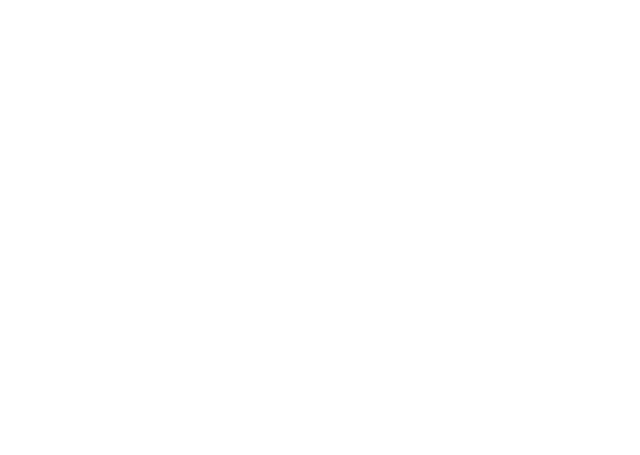
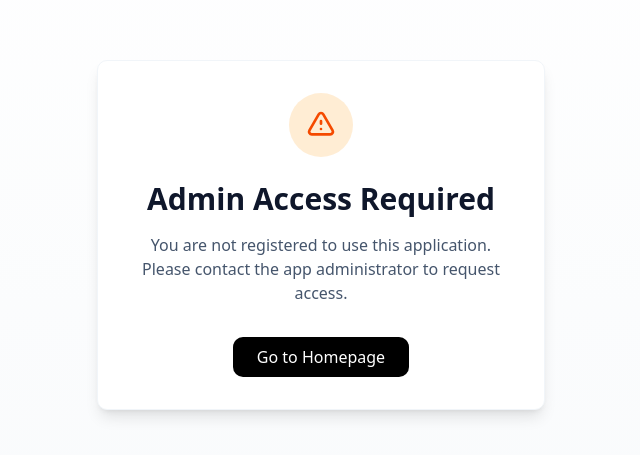
Before and after one commit to sonalghinaiya/mern-stackcart, a React (Vite) app in the folder admin/: page /unauthorized in a window 1280 px wide. Before the commit this address had no page. Shown: the part 165-620 px from the top of the page, without its empty margins (319-959 px from the left). Built offline with nearby package versions, Linux system fonts and the light colour scheme.

Commit message:
feat(admin): add unauthorized access page for non-admin users

```diff
--- a/admin/src/App.jsx
+++ b/admin/src/App.jsx
@@ -8,6 +8,7 @@
 import Products from "./pages/product/Product";
 import AddProduct from "./pages/product/AddProduct";
 import EditProduct from "./pages/product/EditProduct";
+import Unauthorized from "./pages/Unauthorized";
 
 function App() {
   const token = localStorage.getItem("token");
@@ -17,14 +18,26 @@
       <Route
         path="/"
         element={
-          token && user?.role === "admin" ? (
+          !token ? (
+            <Navigate to="/auth/login" />
+          ) : user?.role === "admin" ? (
             <Navigate to="/admin/dashboard" />
           ) : (
-            <Navigate to="/auth/login" />
+            <Navigate to="/unauthorized" />
           )
         }
       />
-      <Route path="/auth/login" element={<Login />} />
+      <Route
+        path="/auth/login"
+        element={
+          token && user?.role === "admin" ? (
+            <Navigate to="/admin/dashboard" replace />
+          ) : (
+            <Login />
+          )
+        }
+      />
+      <Route path="/unauthorized" element={<Unauthorized />} />
       <Route
         path="/admin"
         element={
--- /dev/null
+++ b/admin/src/pages/Unauthorized.jsx
@@ -0,0 +1,46 @@
+import React from "react";
+import { useNavigate } from "react-router-dom";
+
+const Unauthorized = () => {
+  const navigate = useNavigate();
+  return (
+    <div className="flex flex-col items-center justify-center min-h-screen bg-gradient-to-b from-white to-slate-50">
+      <div className="max-w-md w-full p-8 bg-white rounded-lg shadow-lg border border-slate-100">
+        <div className="text-center">
+          <div className="inline-flex items-center justify-center w-16 h-16 mb-6 rounded-full bg-orange-100">
+            <svg
+              className="w-8 h-8 text-orange-600"
+              fill="none"
+              stroke="currentColor"
+              viewBox="0 0 24 24"
+            >
+              <path
+                strokeLinecap="round"
+                strokeLinejoin="round"
+                strokeWidth="2"
+                d="M12 9v2m0 4h.01m-6.938 4h13.856c1.54 0 2.502-1.667 1.732-3L13.732 4c-.77-1.333-2.694-1.333-3.464 0L3.34 16c-.77 1.333.192 3 1.732 3z"
+              />
+            </svg>
+          </div>
+          <h1 className="text-3xl font-bold text-slate-900 mb-4">
+            Admin Access Required
+          </h1>
+          <p className="text-slate-600 mb-8">
+            You are not registered to use this application. Please contact the
+            app administrator to request access.
+          </p>
+        </div>
+        <div className="flex justify-center items-center">
+          <button
+            onClick={() => navigate("/auth/login")}
+            className="bg-black text-white px-6 py-2 rounded-lg hover:bg-gray-800"
+          >
+            Go to Homepage
+          </button>
+        </div>
+      </div>
+    </div>
+  );
+};
+
+export default Unauthorized;
--- a/admin/src/routes/ProtectedRoute.jsx
+++ b/admin/src/routes/ProtectedRoute.jsx
@@ -5,10 +5,13 @@
   const token = localStorage.getItem("token");
   const user = JSON.parse(localStorage.getItem("user") || "{}");
 
-  if (!token || user?.role !== "admin") {
-    return <Navigate to="/auth/login" />;
+  if (!token) {
+    return <Navigate to="/auth/login" replace />;
   }
 
+  if (user?.role !== "admin") {
+    return <Navigate to="/unauthorized" replace />;
+  }
   return children;
 }
 
```
